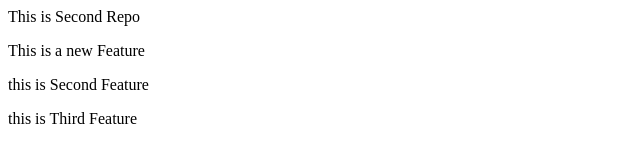
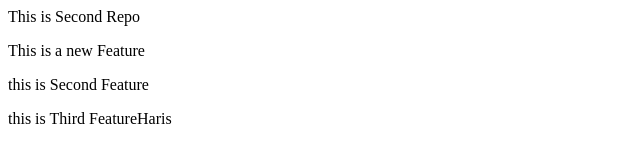
Before and after one commit to haris100555/SecondRepo, a plain HTML site: page index.html in a window 1280 px wide. Shown: the full height of the page, 0-640 px from the left. Drawn offline with Linux system fonts and the light colour scheme.

Commit message:
merge Conflict Feature1

```diff
--- a/index.html
+++ b/index.html
@@ -3,4 +3,4 @@
 
 <p>this is Second Feature</p>
 
-<p>this is Third Feature</p>
+<p>this is Third FeatureHaris</p>
```
